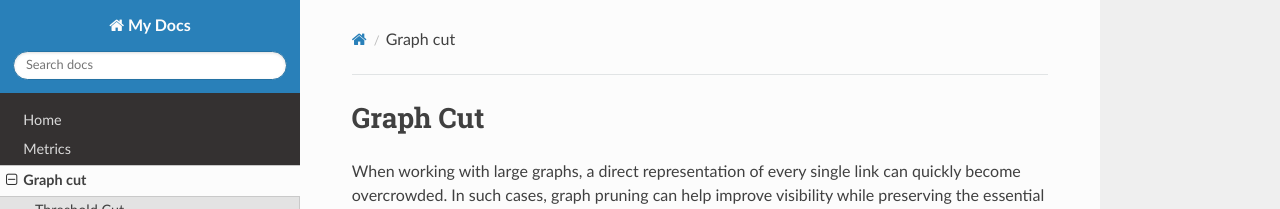
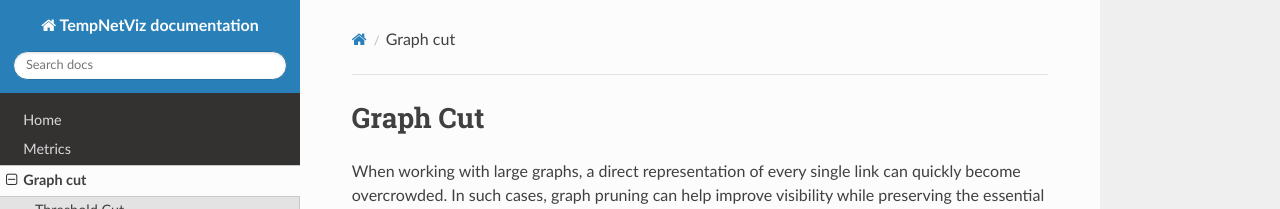
Before and after one commit to CNelias/TempNetVizDocs, an MkDocs documentation site: the page built from docs/graph_cut.md, in a window 1280 px wide. Shown: the top 209 px of the page. Built offline with MkDocs 1.6.1, drawn with Linux system fonts in a browser that asks for light colours; nearby versions of some CDN libraries.

Commit message:
update docs

```diff
--- a/404.html
+++ b/404.html
@@ -5,7 +5,7 @@
     <meta http-equiv="X-UA-Compatible" content="IE=edge" />
     <meta name="viewport" content="width=device-width, initial-scale=1.0" />
       <link rel="shortcut icon" href="/img/favicon.ico" />
-    <title>My Docs</title>
+    <title>TempNetViz documentation</title>
     <link rel="stylesheet" href="/css/theme.css" />
     <link rel="stylesheet" href="/css/theme_extra.css" />
         <link rel="stylesheet" href="https://cdnjs.cloudflare.com/ajax/libs/highlight.js/11.8.0/styles/github.min.css" />
@@ -23,7 +23,7 @@
     <nav data-toggle="wy-nav-shift" class="wy-nav-side stickynav">
     <div class="wy-side-scroll">
       <div class="wy-side-nav-search">
-          <a href="/." class="icon icon-home"> My Docs
+          <a href="/." class="icon icon-home"> TempNetViz documentation
         </a><div role="search">
   <form id ="rtd-search-form" class="wy-form" action="//search.html" method="get">
       <input type="text" name="q" placeholder="Search docs" aria-label="Search docs" title="Type search term here" />
@@ -55,7 +55,7 @@
     <section data-toggle="wy-nav-shift" class="wy-nav-content-wrap">
       <nav class="wy-nav-top" role="navigation" aria-label="Mobile navigation menu">
           <i data-toggle="wy-nav-top" class="fa fa-bars"></i>
-          <a href="/.">My Docs</a>
+          <a href="/.">TempNetViz documentation</a>
 
       </nav>
       <div class="wy-nav-content">
--- a/mkdocs.yml
+++ b/mkdocs.yml
@@ -1,4 +1,4 @@
-site_name: My Docs
+site_name: TempNetViz documentation
 nav:
   - Home: index.md
   - Metrics : metrics.md
--- a/search.html
+++ b/search.html
@@ -5,7 +5,7 @@
     <meta http-equiv="X-UA-Compatible" content="IE=edge" />
     <meta name="viewport" content="width=device-width, initial-scale=1.0" />
       <link rel="shortcut icon" href="./img/favicon.ico" />
-    <title>My Docs</title>
+    <title>TempNetViz documentation</title>
     <link rel="stylesheet" href="./css/theme.css" />
     <link rel="stylesheet" href="./css/theme_extra.css" />
         <link rel="stylesheet" href="https://cdnjs.cloudflare.com/ajax/libs/highlight.js/11.8.0/styles/github.min.css" />
@@ -23,7 +23,7 @@
     <nav data-toggle="wy-nav-shift" class="wy-nav-side stickynav">
     <div class="wy-side-scroll">
       <div class="wy-side-nav-search">
-          <a href="./." class="icon icon-home"> My Docs
+          <a href="./." class="icon icon-home"> TempNetViz documentation
         </a><div role="search">
   <form id ="rtd-search-form" class="wy-form" action="./search.html" method="get">
       <input type="text" name="q" placeholder="Search docs" aria-label="Search docs" title="Type search term here" />
@@ -55,7 +55,7 @@
     <section data-toggle="wy-nav-shift" class="wy-nav-content-wrap">
       <nav class="wy-nav-top" role="navigation" aria-label="Mobile navigation menu">
           <i data-toggle="wy-nav-top" class="fa fa-bars"></i>
-          <a href="./.">My Docs</a>
+          <a href="./.">TempNetViz documentation</a>
 
       </nav>
       <div class="wy-nav-content">
```
Also changed, not shown: index.html (+4 -4 lines), site/404.html, site/graph_cut/index.html, site/index.html, site/metrics/index.html, site/search.html, site/settings/index.html, 3 other files.
